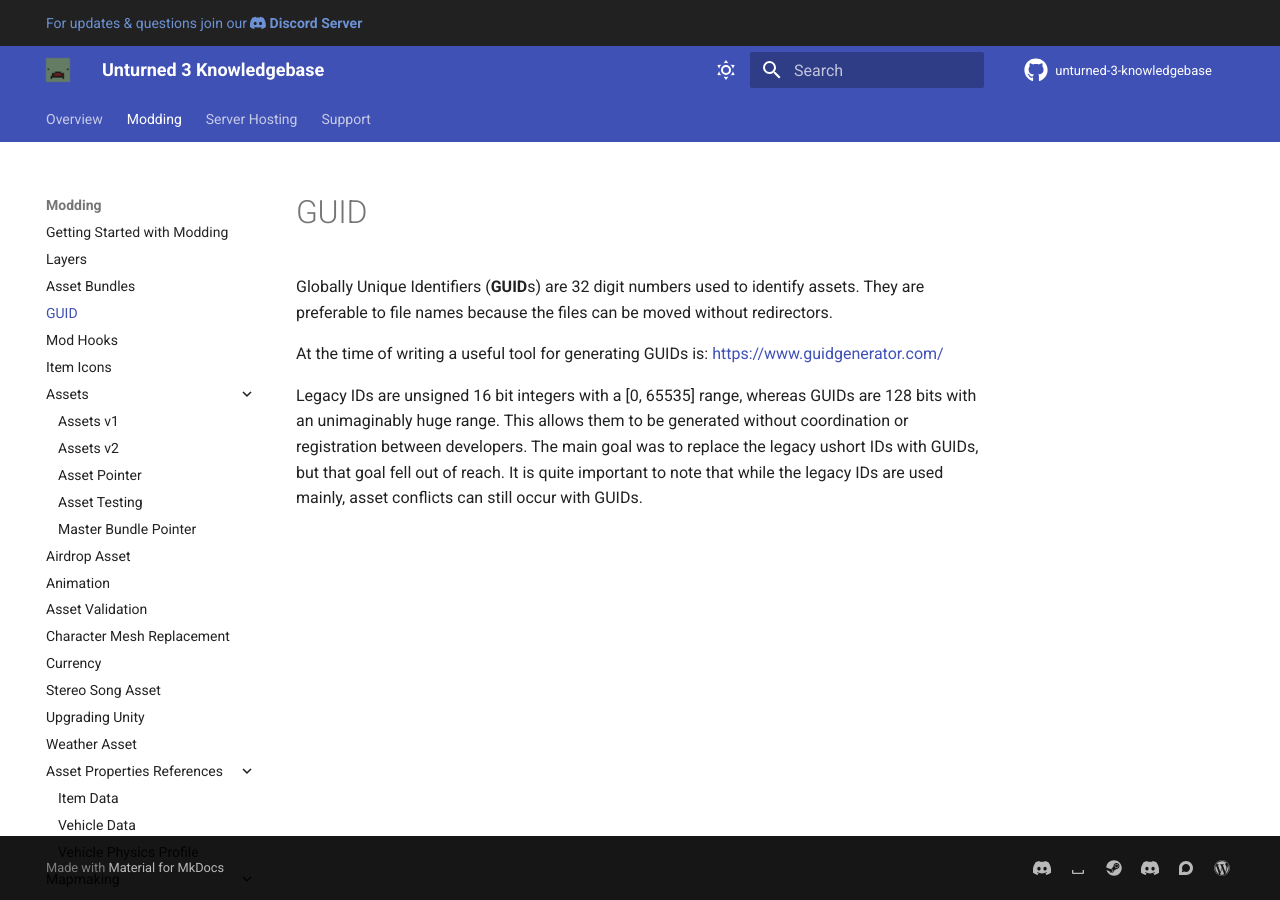
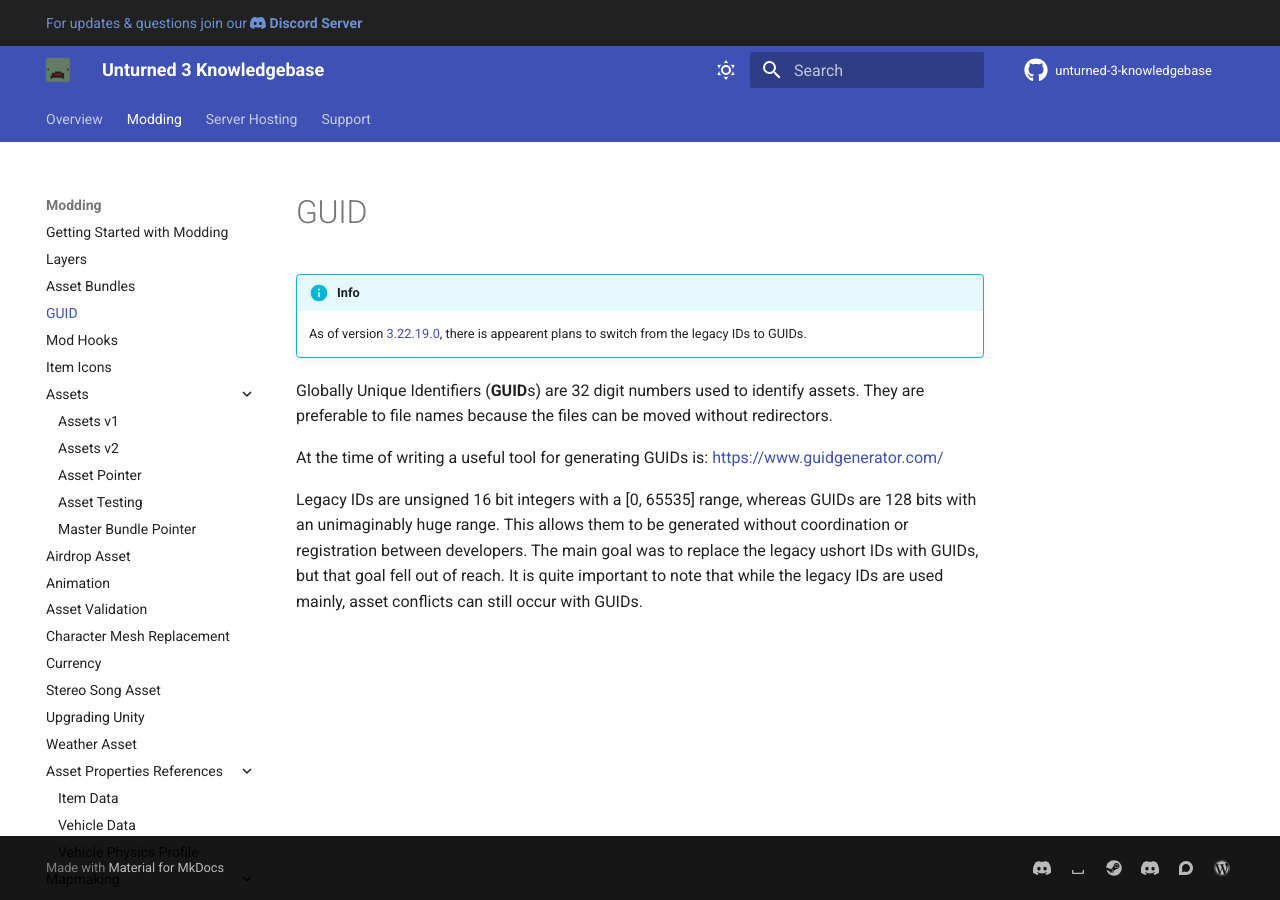
Before and after one commit to unturned-info/unturned-3-knowledgebase, an MkDocs documentation site: the page built from docs/Modding/GUID.md, in a window 1280 px wide. Built offline with MkDocs 1.6.1 and Material for MkDocs 9.7.7, drawn with Linux system fonts in a browser that asks for light colours; comment, search, counter and statistics services are not loaded.

Commit message:
Update GUID.md
Signed-off-by: Jdance-Media <67397422+Jdance-Media@users.noreply.github.com>

```diff
--- a/docs/Modding/GUID.md
+++ b/docs/Modding/GUID.md
@@ -1,4 +1,7 @@
 # GUID
+
+!!! info
+    As of version [3.22.19.0]([https://store.steampowered.com/news/app/304930/view/3212766758952510190](https://store.steampowered.com/news/app/304930/view/5940838760381455590) "3.22.19.0"), there is appearent plans to switch from the legacy IDs to GUIDs.
 
 Globally Unique Identifiers (**GUID**s) are 32 digit numbers used to identify assets. They are preferable to file names because the files can be moved without redirectors.
 
```
